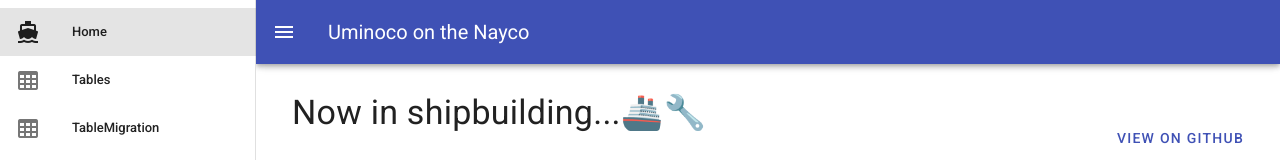
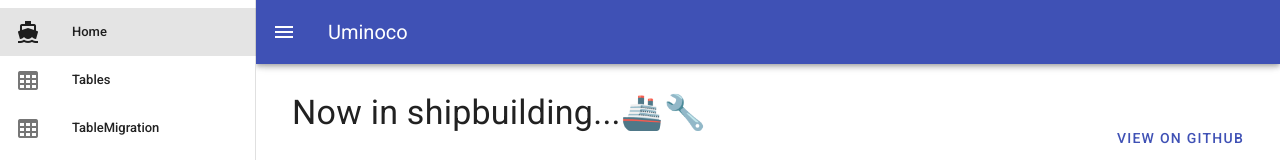
Before and after one commit to tac0x2a/nayco, a Vue app in the folder uminoco/frontend/: page / in a window 1280 px wide. Shown: the top 160 px of the page. Built offline with nearby package versions, Linux system fonts and the light colour scheme.

Commit message:
Fix name

```diff
--- a/uminoco/frontend/package.json
+++ b/uminoco/frontend/package.json
@@ -1,5 +1,5 @@
 {
-  "name": "frontend",
+  "name": "uminoco",
   "version": "0.1.1",
   "private": true,
   "scripts": {
--- a/uminoco/frontend/src/App.vue
+++ b/uminoco/frontend/src/App.vue
@@ -35,7 +35,7 @@
 
     <v-app-bar app color="indigo" dark>
       <v-app-bar-nav-icon @click.stop="drawer = !drawer"></v-app-bar-nav-icon>
-      <v-toolbar-title>Uminoco on the Nayco</v-toolbar-title>
+      <v-toolbar-title>Uminoco</v-toolbar-title>
     </v-app-bar>
 
     <v-main>
```
